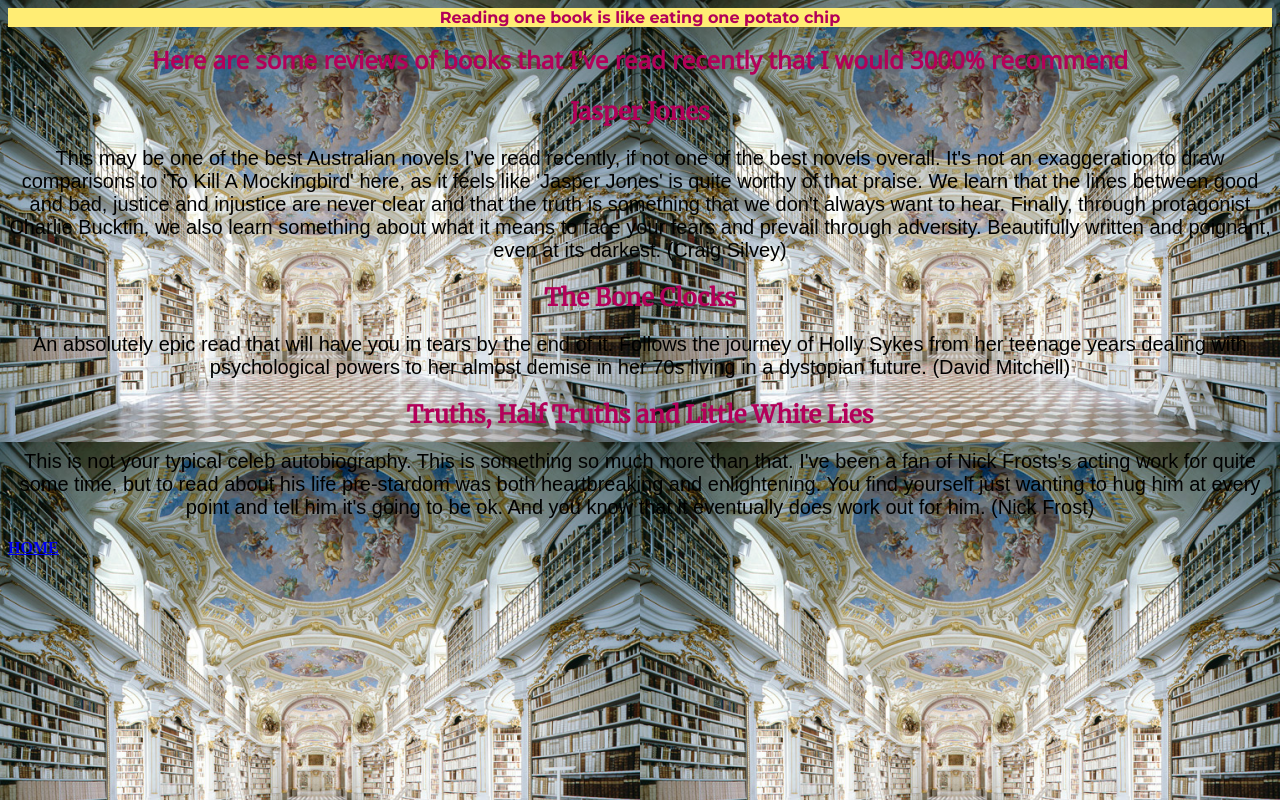
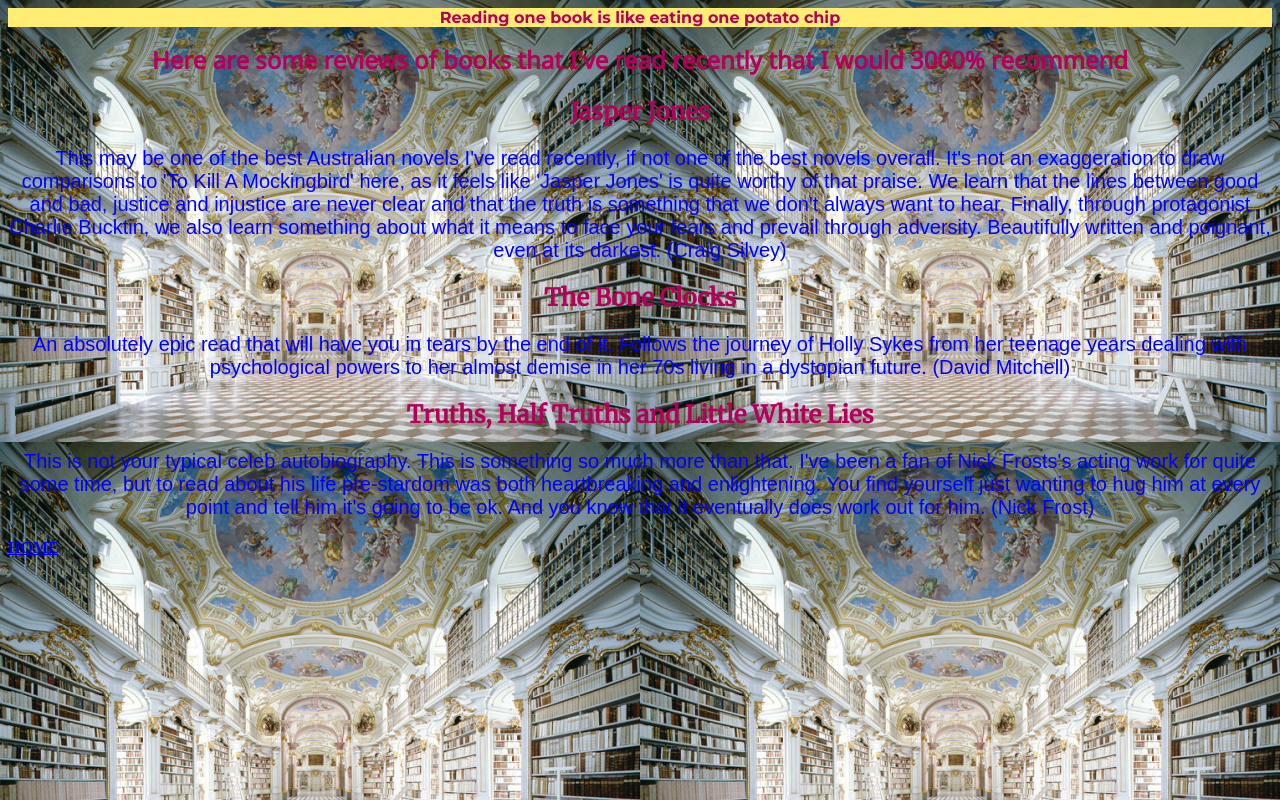
Before and after one commit to anniea89/anniea89.github.io, a plain HTML site: page unit_9/read.html in a window 1280 px wide. Drawn offline with Linux system fonts and the light colour scheme.

Commit message:
font colour

```diff
--- a/unit_9/css/styleread.css
+++ b/unit_9/css/styleread.css
@@ -31,5 +31,5 @@ h2 {
 p {font-size: 1.25em;
 font-family: Arial, sans-serif;
 	text-align: center;
-	font-style: bold;
+	color: #0000ff;
 }
```
